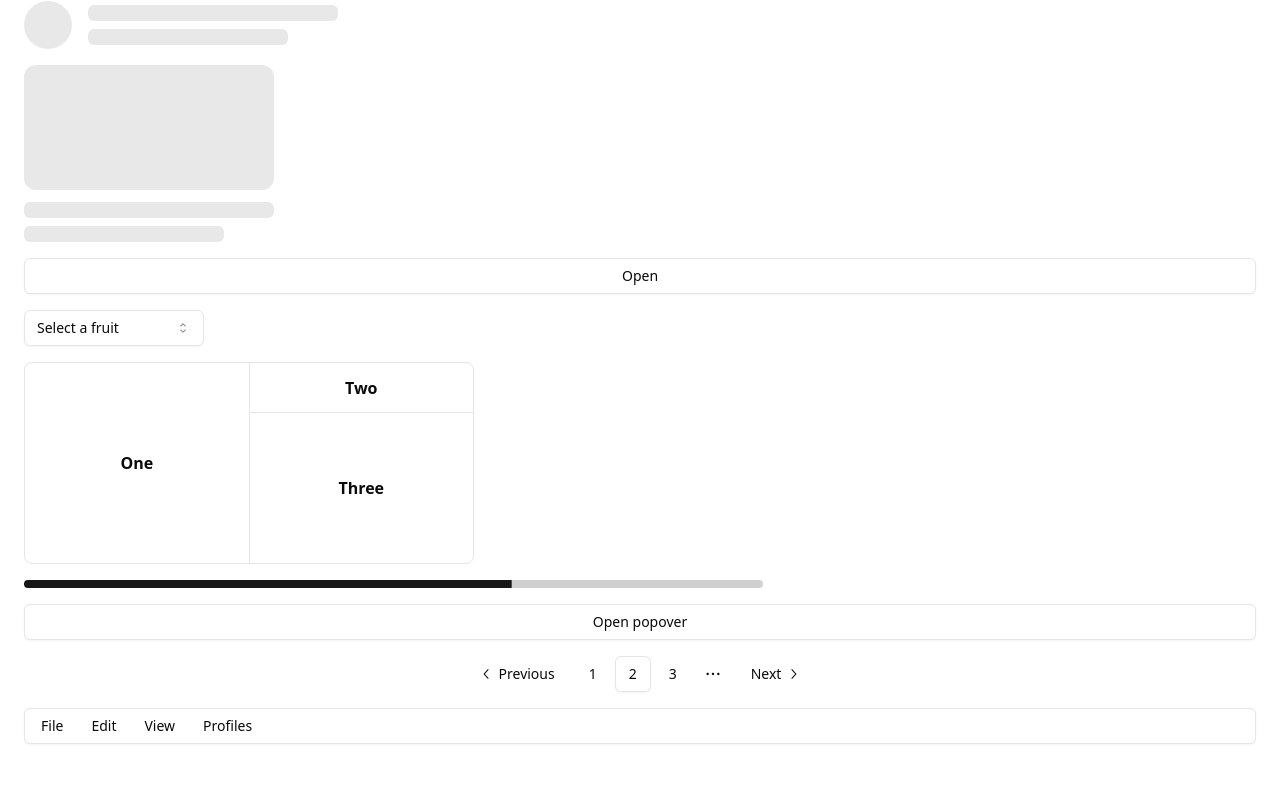
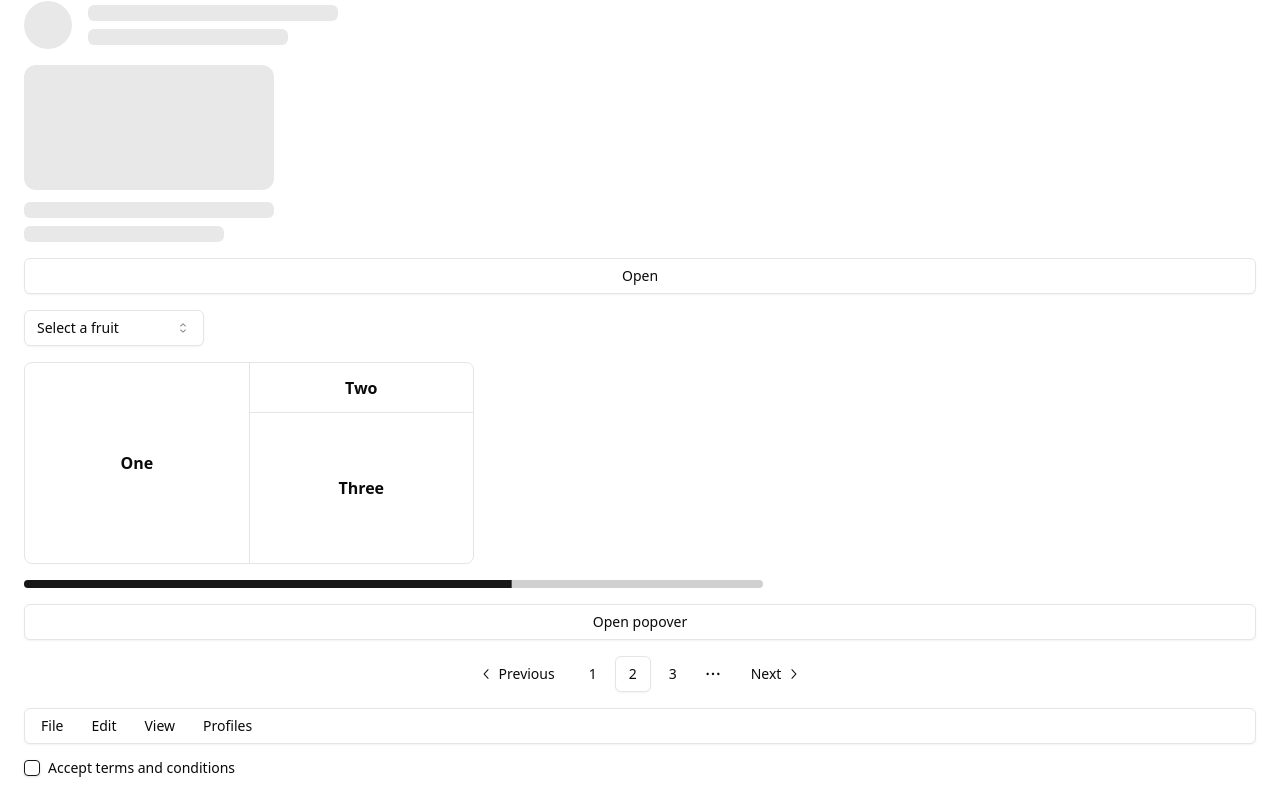
Before and after one commit to SanjoyGorai/nextjs-shadcn, a Next.js app: page / in a window 1280 px wide. Shown: the part 2484-3284 px from the top of the page. Before the commit the page ends 3252 px from the top, so only its background shows below. Built offline with nearby package versions, Linux system fonts and the light colour scheme.

Commit message:
Label added

```diff
--- a/src/app/page.tsx
+++ b/src/app/page.tsx
@@ -130,6 +130,7 @@ const page = () => {
       <PopoverDemo/>
       <PaginationDemo/>
       <MenubarDemo/>
+      <LabelDemo/>
     </div>
   );
 };
@@ -708,3 +709,14 @@ export function MenubarDemo() {
     </Menubar>
   )
 }
+import { Checkbox } from "@/components/ui/checkbox"
+export function LabelDemo() {
+  return (
+    <div>
+      <div className="flex items-center space-x-2">
+        <Checkbox id="terms" />
+        <Label htmlFor="terms">Accept terms and conditions</Label>
+      </div>
+    </div>
+  )
+}
```
